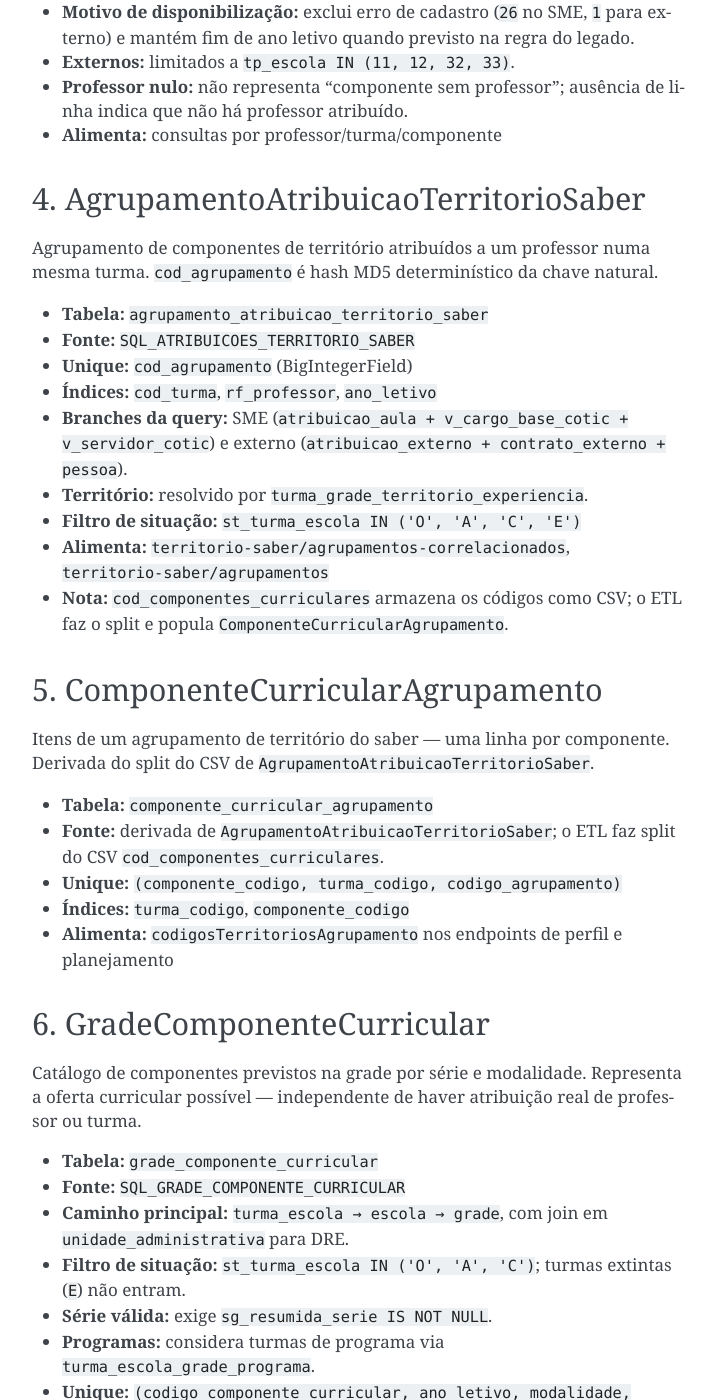
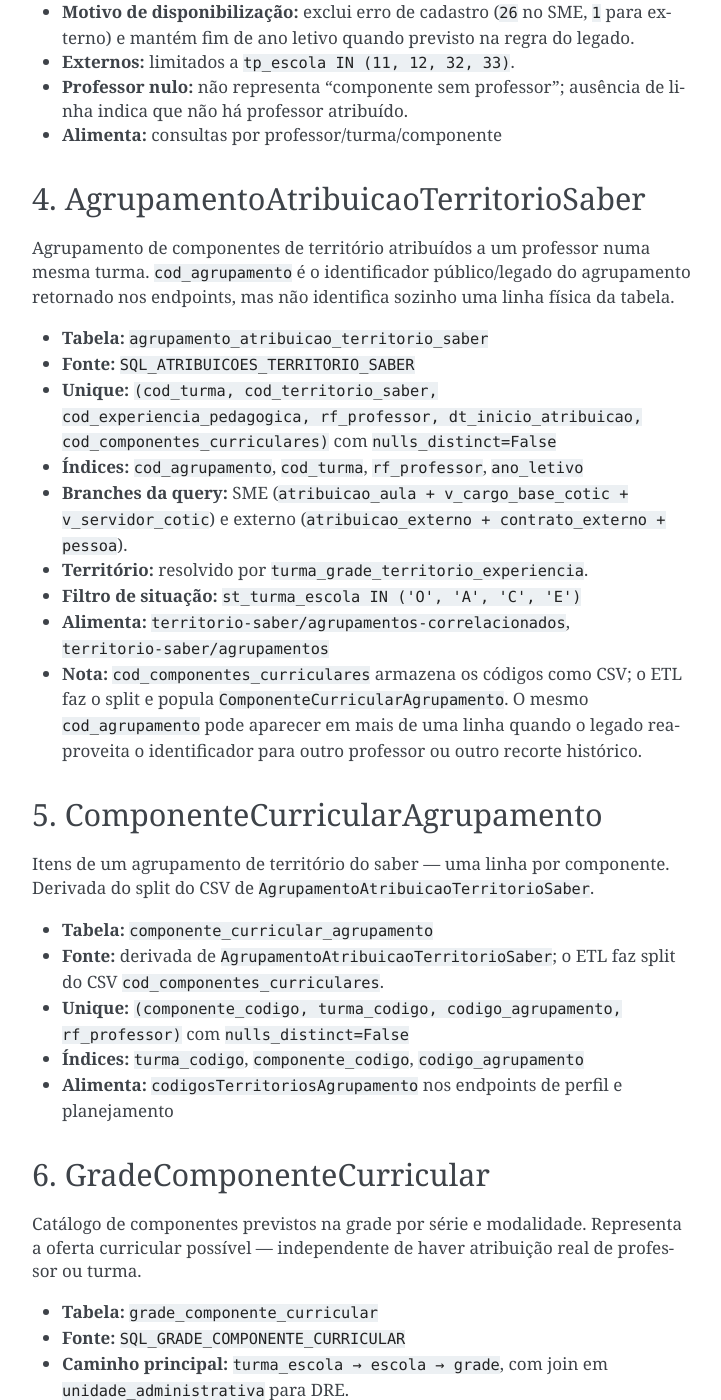
Before and after one commit to prefeiturasp/SME-IntegracaoEOL-MS-ETL, a Sphinx documentation site: the page built from docs/dominios/pedagogico/modelos.md, in a window 1280 px wide and 1400 px high, scrolled down 1334 px. Shown: the whole window, without its empty margins (388-1109 px from the left). Built offline with Sphinx 7.4.7, drawn with Linux system fonts in a browser that asks for light colours; pages that are not in the unit, such as notebooks, are missing from menus.

Commit message:
docs(150928): Atualiza documentação

```diff
--- a/docs/dominios/pedagogico/modelos.md
+++ b/docs/dominios/pedagogico/modelos.md
@@ -41,17 +41,17 @@ Atribuição real de professor a uma turma e componente. Separa a existência do
 
 ## 4. AgrupamentoAtribuicaoTerritorioSaber
 
-Agrupamento de componentes de território atribuídos a um professor numa mesma turma. `cod_agrupamento` é hash MD5 determinístico da chave natural.
+Agrupamento de componentes de território atribuídos a um professor numa mesma turma. `cod_agrupamento` é o identificador público/legado do agrupamento retornado nos endpoints, mas não identifica sozinho uma linha física da tabela.
 
 - **Tabela:** `agrupamento_atribuicao_territorio_saber`
 - **Fonte:** `SQL_ATRIBUICOES_TERRITORIO_SABER`
-- **Unique:** `cod_agrupamento` (BigIntegerField)
-- **Índices:** `cod_turma`, `rf_professor`, `ano_letivo`
+- **Unique:** `(cod_turma, cod_territorio_saber, cod_experiencia_pedagogica, rf_professor, dt_inicio_atribuicao, cod_componentes_curriculares)` com `nulls_distinct=False`
+- **Índices:** `cod_agrupamento`, `cod_turma`, `rf_professor`, `ano_letivo`
 - **Branches da query:** SME (`atribuicao_aula + v_cargo_base_cotic + v_servidor_cotic`) e externo (`atribuicao_externo + contrato_externo + pessoa`).
 - **Território:** resolvido por `turma_grade_territorio_experiencia`.
 - **Filtro de situação:** `st_turma_escola IN ('O', 'A', 'C', 'E')`
 - **Alimenta:** `territorio-saber/agrupamentos-correlacionados`, `territorio-saber/agrupamentos`
-- **Nota:** `cod_componentes_curriculares` armazena os códigos como CSV; o ETL faz o split e popula `ComponenteCurricularAgrupamento`.
+- **Nota:** `cod_componentes_curriculares` armazena os códigos como CSV; o ETL faz o split e popula `ComponenteCurricularAgrupamento`. O mesmo `cod_agrupamento` pode aparecer em mais de uma linha quando o legado reaproveita o identificador para outro professor ou outro recorte histórico.
 
 ## 5. ComponenteCurricularAgrupamento
 
@@ -59,8 +59,8 @@ Itens de um agrupamento de território do saber — uma linha por componente. De
 
 - **Tabela:** `componente_curricular_agrupamento`
 - **Fonte:** derivada de `AgrupamentoAtribuicaoTerritorioSaber`; o ETL faz split do CSV `cod_componentes_curriculares`.
-- **Unique:** `(componente_codigo, turma_codigo, codigo_agrupamento)`
-- **Índices:** `turma_codigo`, `componente_codigo`
+- **Unique:** `(componente_codigo, turma_codigo, codigo_agrupamento, rf_professor)` com `nulls_distinct=False`
+- **Índices:** `turma_codigo`, `componente_codigo`, `codigo_agrupamento`
 - **Alimenta:** `codigosTerritoriosAgrupamento` nos endpoints de perfil e planejamento
 
 ## 6. GradeComponenteCurricular
```
Also changed, not shown: docs/dominios/pedagogico/estrategia.md (+4 -2 lines), docs/dominios/pedagogico/glossario.md (+4 -4 lines), docs/dominios/pedagogico/mapeamento_etl.md (+5 -3 lines), docs/dominios/pedagogico/visao_geral.md (+1 -1 lines).
